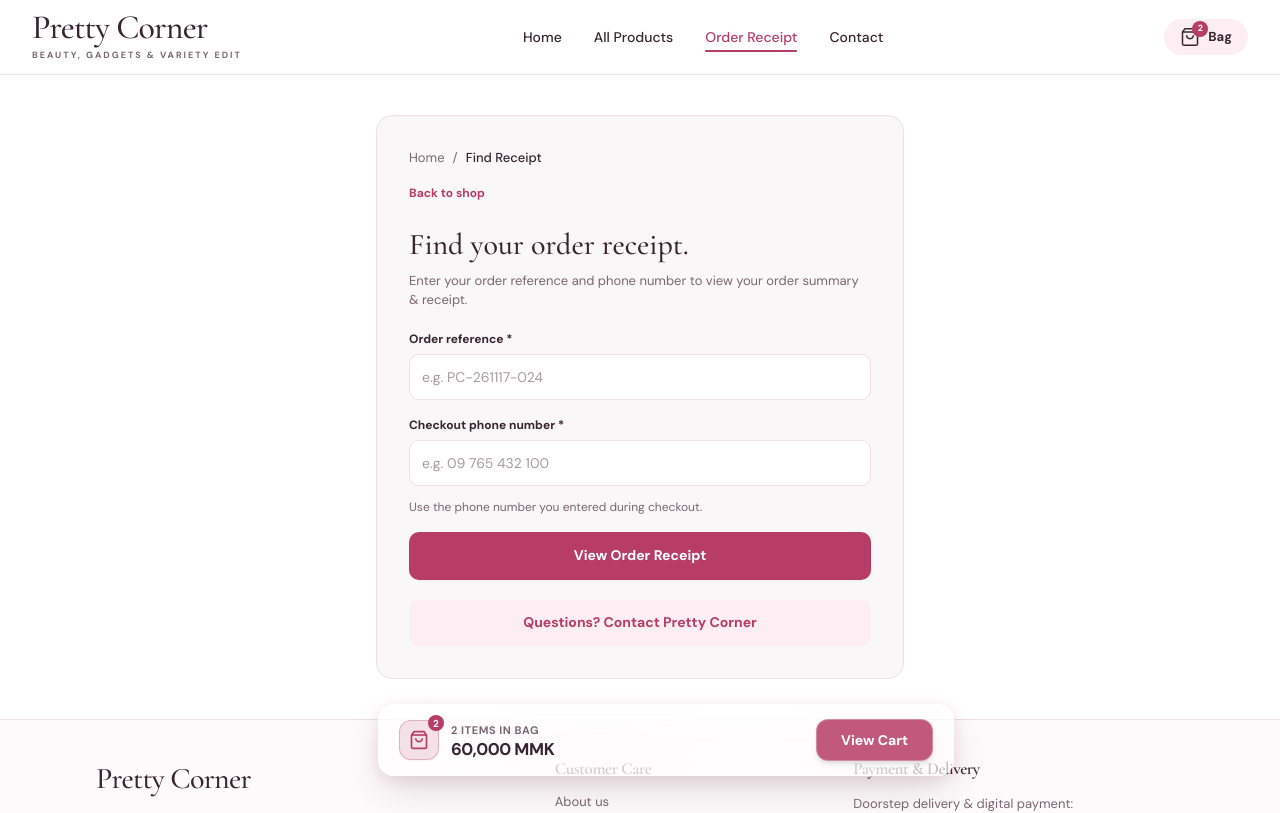
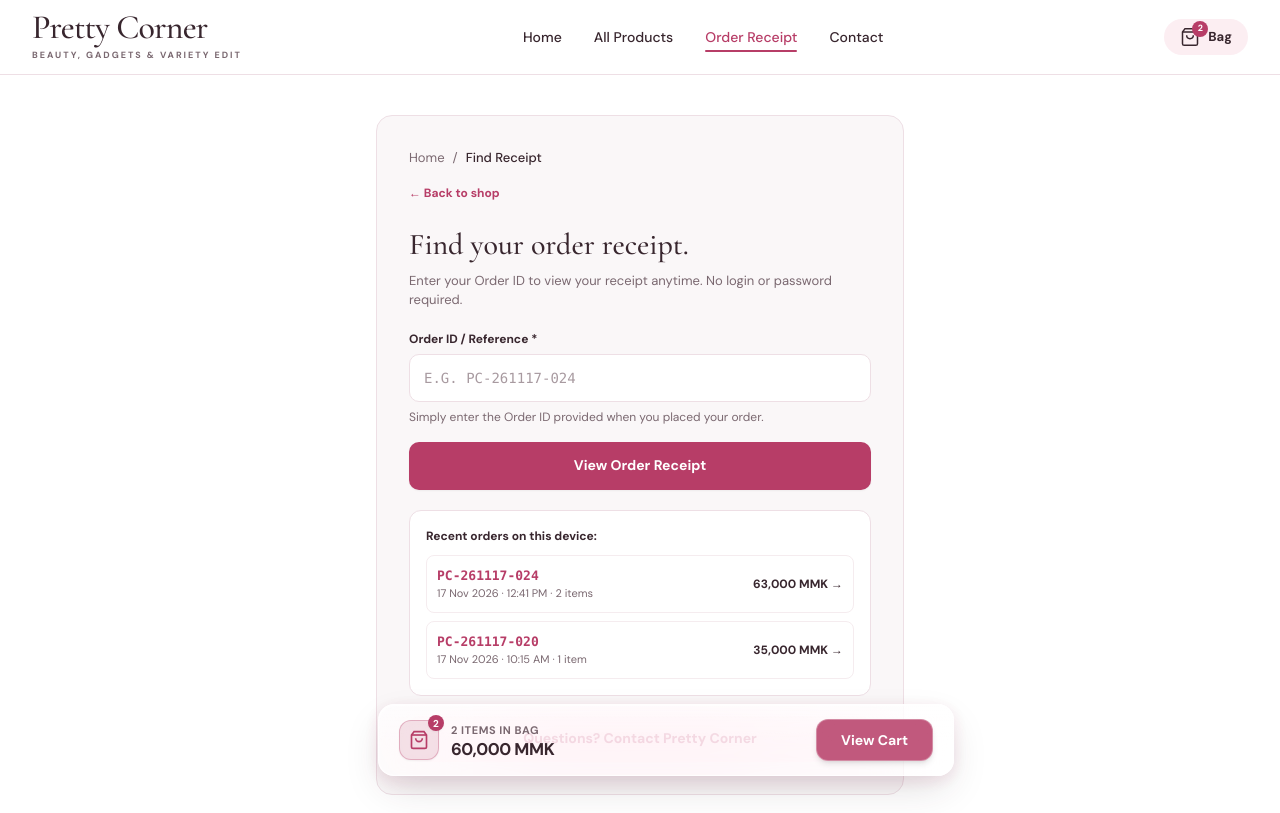
Before and after one commit to TheinMinHtet/Pretty_Corner, a Next.js app: page /order-lookup in a window 1280 px wide. Shown: the top 813 px of the page. Built offline with nearby package versions, Linux system fonts and the light colour scheme.

Commit message:
feat(receipt): persistent order receipt lookup with only order id and no login

```diff
--- a/src/app/order-confirmation/page.tsx
+++ b/src/app/order-confirmation/page.tsx
@@ -332,7 +332,7 @@ function OrderConfirmationContent() {
         </Link>
 
         <p className="text-[11px] text-center text-[#7a6870]">
-          Use your order reference and phone number.
+          Save your Order ID! You can check your receipt anytime using only your ID — no login needed.
         </p>
 
         <div className="text-center pt-2">
--- a/src/app/order-lookup/page.tsx
+++ b/src/app/order-lookup/page.tsx
@@ -4,31 +4,23 @@ import React, { useState } from 'react';
 import Link from 'next/link';
 import { useRouter } from 'next/navigation';
 import { useStore } from '@/context/StoreContext';
-import { validatePhoneNumber } from '@/lib/validation';
 
 export default function OrderLookupPage() {
   const router = useRouter();
-  const { getOrder } = useStore();
+  const { orders, getOrder, isMounted } = useStore();
 
   const [orderRef, setOrderRef] = useState('');
-  const [phoneNumber, setPhoneNumber] = useState('');
-  const [phoneError, setPhoneError] = useState('');
   const [lookupError, setLookupError] = useState(false);
 
   const handleLookup = (e: React.FormEvent) => {
     e.preventDefault();
-    if (!orderRef.trim()) {
+    const cleanRef = orderRef.trim();
+    if (!cleanRef) {
       setLookupError(true);
       return;
     }
-    const phoneCheck = validatePhoneNumber(phoneNumber);
-    if (!phoneCheck.isValid) {
-      setPhoneError(phoneCheck.error || 'Please enter a valid phone number.');
-      return;
-    }
-    setPhoneError('');
 
-    const order = getOrder(orderRef.trim(), phoneNumber.trim());
+    const order = getOrder(cleanRef);
     if (!order) {
       setLookupError(true);
       return;
@@ -36,6 +28,9 @@ export default function OrderLookupPage() {
     setLookupError(false);
     router.push(`/order-tracking?orderId=${order.id}`);
   };
+
+  // Recent orders stored on this device
+  const recentOrders = isMounted ? orders.slice(0, 4) : [];
 
   return (
     <div className="w-full max-w-xl mx-auto px-4 sm:px-6 py-5 md:py-10 flex flex-col min-h-full pb-12">
@@ -50,7 +45,7 @@ export default function OrderLookupPage() {
         {/* Page Details */}
         <div className="flex flex-col gap-5">
           <Link href="/shop" className="text-[12px] font-bold text-[#b73d67] hover:underline">
-            Back to shop
+            ← Back to shop
           </Link>
 
           <div>
@@ -58,7 +53,7 @@ export default function OrderLookupPage() {
               Find your order receipt.
             </h2>
             <p className="text-[13px] text-[#7a6870] mt-1">
-              Enter your order reference and phone number to view your order summary &amp; receipt.
+              Enter your Order ID to view your receipt anytime. No login or password required.
             </p>
           </div>
 
@@ -66,7 +61,7 @@ export default function OrderLookupPage() {
           <form onSubmit={handleLookup} className="flex flex-col gap-4">
             <div>
               <label className="block text-[12px] font-bold text-[#38262e] mb-1.5">
-                Order reference *
+                Order ID / Reference *
               </label>
               <input
                 type="text"
@@ -77,41 +72,12 @@ export default function OrderLookupPage() {
                   setLookupError(false);
                 }}
                 placeholder="e.g. PC-261117-024"
-                className="w-full h-[46px] px-3 bg-white border border-[#eedfe5] rounded-[10px] text-[14px] text-[#38262e] placeholder-[#a89aa0] outline-none focus:border-[#b73d67]"
+                className="w-full h-[48px] px-3.5 bg-white border border-[#eedfe5] rounded-[10px] text-[14px] text-[#38262e] placeholder-[#a89aa0] outline-none focus:border-[#b73d67] font-mono uppercase"
               />
+              <p className="text-[12px] text-[#7a6870] mt-1.5">
+                Simply enter the Order ID provided when you placed your order.
+              </p>
             </div>
-
-            <div>
-              <label className="block text-[12px] font-bold text-[#38262e] mb-1.5">
-                Checkout phone number *
-              </label>
-              <input
-                type="tel"
-                required
-                value={phoneNumber}
-                onChange={(e) => {
-                  setPhoneNumber(e.target.value);
-                  setLookupError(false);
-                  setPhoneError('');
-                }}
-                placeholder="e.g. 09 765 432 100"
-                className={`w-full h-[46px] px-3 bg-white border rounded-[10px] text-[14px] text-[#38262e] placeholder-[#a89aa0] outline-none transition-colors ${
-                  phoneError
-                    ? 'border-red-400 focus:border-red-500 bg-red-50/10'
-                    : 'border-[#eedfe5] focus:border-[#b73d67]'
-                }`}
-              />
-              {phoneError && (
-                <p className="text-red-600 text-[11px] font-semibold mt-1 flex items-center gap-1">
-                  <span>⚠</span>
-                  <span>{phoneError}</span>
-                </p>
-              )}
-            </div>
-
-            <p className="text-[12px] text-[#7a6870] -mt-1">
-              Use the phone number you entered during checkout.
-            </p>
 
             <button
               type="submit"
@@ -121,14 +87,49 @@ export default function OrderLookupPage() {
             </button>
           </form>
 
+          {/* Recent Orders on this device */}
+          {recentOrders.length > 0 && (
+            <div className="bg-white rounded-xl p-4 border border-[#eedfe5] flex flex-col gap-2.5">
+              <span className="text-[12px] font-bold text-[#38262e]">
+                Recent orders on this device:
+              </span>
+              <div className="flex flex-col gap-2">
+                {recentOrders.map((o) => (
+                  <button
+                    key={o.id}
+                    type="button"
+                    onClick={() => {
+                      setOrderRef(o.id);
+                      setLookupError(false);
+                      router.push(`/order-tracking?orderId=${o.id}`);
+                    }}
+                    className="flex items-center justify-between p-2.5 rounded-lg hover:bg-[#fceef2]/50 border border-[#eedfe5]/60 transition-colors text-left cursor-pointer group"
+                  >
+                    <div className="flex flex-col">
+                      <span className="font-mono text-[13px] font-bold text-[#b73d67] group-hover:underline">
+                        {o.id}
+                      </span>
+                      <span className="text-[11px] text-[#7a6870]">
+                        {o.createdAt} · {o.items.length} item{o.items.length > 1 ? 's' : ''}
+                      </span>
+                    </div>
+                    <span className="text-[12px] font-bold text-[#38262e]">
+                      {o.total.toLocaleString()} MMK →
+                    </span>
+                  </button>
+                ))}
+              </div>
+            </div>
+          )}
+
           {/* Validation Error Banner */}
           {lookupError && (
             <div className="bg-[#fceef2] border border-[#eedfe5] rounded-[10px] p-4 flex flex-col gap-1.5">
               <p className="text-[14px] font-bold text-[#38262e]">
-                We couldn’t find an order with those details.
+                We couldn’t find an order with that reference.
               </p>
               <p className="text-[13px] text-[#7a6870] leading-relaxed">
-                Please double check your order reference and phone number, then try again.
+                Please double-check your Order ID (e.g. PC-261117-024) and try again.
               </p>
             </div>
           )}
--- a/src/app/order-tracking/page.tsx
+++ b/src/app/order-tracking/page.tsx
@@ -7,10 +7,54 @@ import { useStore } from '@/context/StoreContext';
 
 function OrderReceiptContent() {
   const searchParams = useSearchParams();
-  const { orders } = useStore();
+  const { orders, isMounted } = useStore();
 
   const orderId = searchParams.get('orderId') || 'PC-261117-024';
-  const order = orders.find((o) => o.id === orderId) || orders[0];
+  const cleanId = orderId.trim().toUpperCase();
+  const order = orders.find((o) => o.id.trim().toUpperCase() === cleanId);
+
+  if (!isMounted) {
+    return (
+      <div className="w-full max-w-xl mx-auto px-4 sm:px-6 py-16 flex items-center justify-center min-h-[50vh]">
+        <div className="w-8 h-8 rounded-full border-2 border-[#b73d67] border-t-transparent animate-spin" />
+      </div>
+    );
+  }
+
+  if (!order) {
+    return (
+      <div className="w-full max-w-xl mx-auto px-4 sm:px-6 py-5 md:py-10 flex flex-col min-h-full pb-12">
+        <div className="bg-[#faf7f8] border border-[#eedfe5] rounded-2xl p-6 sm:p-8 flex flex-col items-center text-center">
+          <div className="w-14 h-14 rounded-full bg-[#fceef2] flex items-center justify-center text-[#b73d67] mb-4">
+            <svg className="w-7 h-7" viewBox="0 0 24 24" fill="none" stroke="currentColor" strokeWidth="2">
+              <circle cx="11" cy="11" r="8" />
+              <path d="M21 21l-4.35-4.35" />
+            </svg>
+          </div>
+          <h2 className="font-serif text-[26px] sm:text-[30px] font-medium text-[#38262e] mb-2">
+            Receipt Not Found
+          </h2>
+          <p className="text-[13px] text-[#7a6870] max-w-sm mb-6">
+            We couldn’t find an order receipt matching <span className="font-mono font-bold text-[#38262e]">{orderId}</span>. Please verify your Order ID and try again.
+          </p>
+          <div className="flex flex-col sm:flex-row gap-3 w-full">
+            <Link
+              href="/order-lookup"
+              className="flex-1 h-[46px] bg-[#b73d67] text-white rounded-[10px] font-bold text-[14px] flex items-center justify-center hover:bg-[#a33259] transition-all cursor-pointer"
+            >
+              Search by Order ID
+            </Link>
+            <Link
+              href="/shop"
+              className="flex-1 h-[46px] bg-white border border-[#eedfe5] text-[#38262e] rounded-[10px] font-bold text-[14px] flex items-center justify-center hover:bg-[#faf7f8] transition-colors cursor-pointer"
+            >
+              Continue Shopping
+            </Link>
+          </div>
+        </div>
+      </div>
+    );
+  }
 
   const isCOD = order.paymentMethod === 'Cash on Delivery';
 
--- a/src/context/StoreContext.tsx
+++ b/src/context/StoreContext.tsx
@@ -59,13 +59,29 @@ export function StoreProvider({ children }: { children: React.ReactNode }) {
   const [selectedTownship, setSelectedTownship] = useState<TownshipOption>(MOCK_TOWNSHIPS[0]);
   const [searchQuery, setSearchQuery] = useState<string>('');
 
-  // Persist cart or load from localStorage if client-side
+  // Persist cart & orders or load from localStorage if client-side
   useEffect(() => {
     setIsMounted(true);
     try {
       const savedCart = localStorage.getItem('pretty_corner_cart');
       if (savedCart) {
         setCart(JSON.parse(savedCart));
+      }
+      const savedOrders = localStorage.getItem('pretty_corner_orders');
+      if (savedOrders) {
+        const parsed: Order[] = JSON.parse(savedOrders);
+        if (Array.isArray(parsed) && parsed.length > 0) {
+          const map = new Map<string, Order>();
+          parsed.forEach((o) => {
+            if (o && o.id) map.set(o.id.toUpperCase(), o);
+          });
+          INITIAL_ORDERS.forEach((o) => {
+            if (!map.has(o.id.toUpperCase())) {
+              map.set(o.id.toUpperCase(), o);
+            }
+          });
+          setOrders(Array.from(map.values()));
+        }
       }
     } catch {
       // fallback to initial
@@ -76,6 +92,13 @@ export function StoreProvider({ children }: { children: React.ReactNode }) {
     setCart(updatedCart);
     try {
       localStorage.setItem('pretty_corner_cart', JSON.stringify(updatedCart));
+    } catch {}
+  };
+
+  const saveOrdersToStorage = (updatedOrders: Order[]) => {
+    setOrders(updatedOrders);
+    try {
+      localStorage.setItem('pretty_corner_orders', JSON.stringify(updatedOrders));
     } catch {}
   };
 
@@ -183,15 +206,16 @@ export function StoreProvider({ children }: { children: React.ReactNode }) {
       createdAt: formattedDate,
     };
 
-    setOrders((prev) => [newOrder, ...prev]);
+    const nextOrders = [newOrder, ...orders.filter((o) => o.id.toUpperCase() !== orderId.toUpperCase())];
+    saveOrdersToStorage(nextOrders);
     return newOrder;
   };
 
   const getOrder = (id: string, phone?: string): Order | undefined => {
     const cleanId = id.trim().toUpperCase();
-    const found = orders.find((o) => o.id.toUpperCase() === cleanId);
+    const found = orders.find((o) => o.id.trim().toUpperCase() === cleanId);
     if (!found) return undefined;
-    if (phone) {
+    if (phone && phone.trim()) {
       const cleanPhone = phone.replace(/[\s-]/g, '');
       const orderPhone = found.phone.replace(/[\s-]/g, '');
       if (orderPhone !== cleanPhone && !orderPhone.endsWith(cleanPhone) && !cleanPhone.endsWith(orderPhone)) {
@@ -202,18 +226,18 @@ export function StoreProvider({ children }: { children: React.ReactNode }) {
   };
 
   const updatePaymentStatus = (orderId: string, status: Order['paymentStatus']) => {
-    setOrders((prev) =>
-      prev.map((o) => {
-        if (o.id === orderId) {
+    const cleanId = orderId.trim().toUpperCase();
+    const updatedOrders = orders.map((o) => {
+      if (o.id.toUpperCase() === cleanId) {
         return {
           ...o,
           paymentStatus: status,
-            fulfillmentStatus: status === 'paid' ? 'pending_review' : o.fulfillmentStatus,
+          fulfillmentStatus: status === 'paid' ? 'confirmed' : o.fulfillmentStatus,
         };
       }
       return o;
-      })
-    );
+    });
+    saveOrdersToStorage(updatedOrders);
     if (status === 'paid') {
       clearCart();
     }
```
Lines whose indentation alone changed are shown as unchanged.
